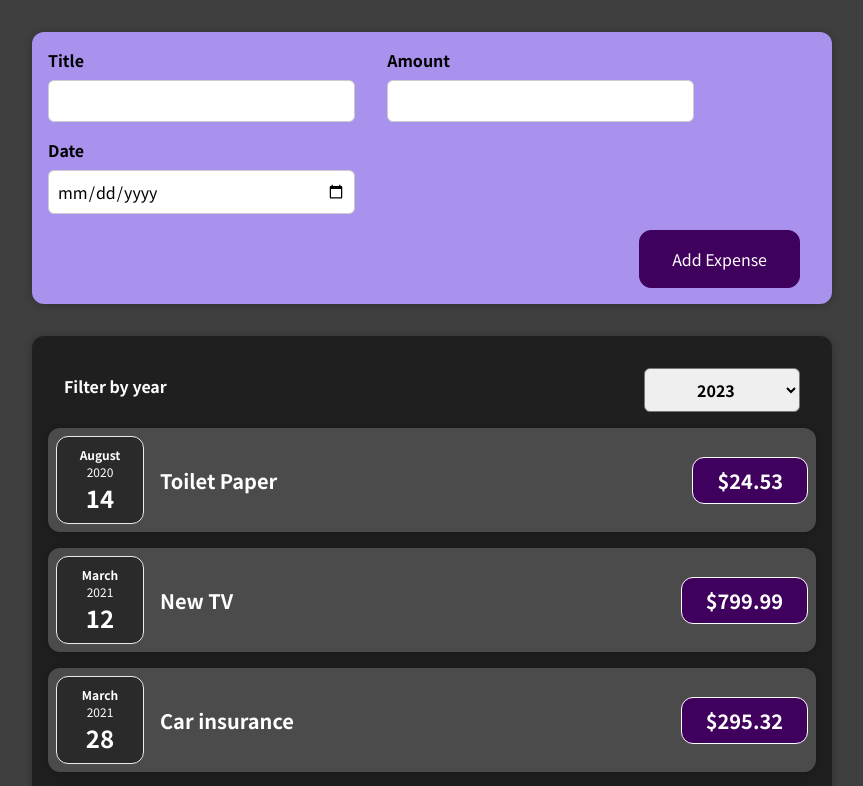
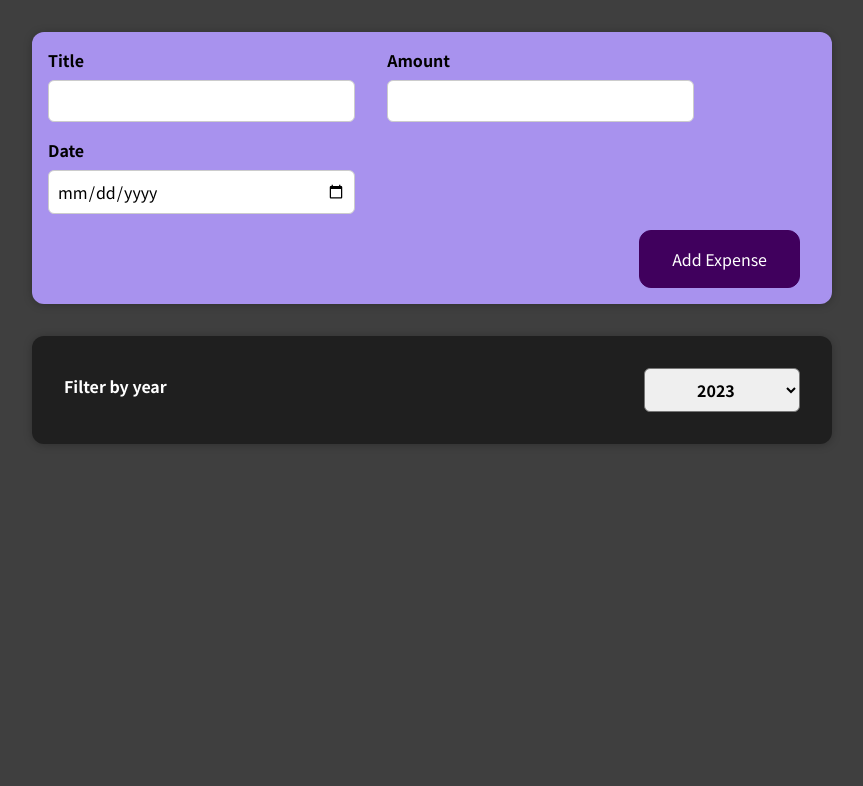
Before and after one commit to MarcinSQL/expense-calendar, a React (Create React App) app: page / in a window 1280 px wide. Shown: the top 786 px of the page, without its empty margins (208-1071 px from the left). Built offline with nearby package versions, Linux system fonts and the light colour scheme.

Commit message:
Added functional filter to expenses component

```diff
--- a/src/components/Expenses/Expenses.js
+++ b/src/components/Expenses/Expenses.js
@@ -23,6 +23,10 @@ function Expenses(props) {
   //   filterInfoText = "2020, 2021, 2022 & 2023";
   // }
 
+  const filteredExpenses = props.expensesList.filter(expense => {
+    return expense.date.getFullYear().toString() === enteredYear;
+  });
+
   const changeYearHandler = (enteredYear) => {
     setEnteredYear(enteredYear);
   };
@@ -31,8 +35,9 @@ function Expenses(props) {
     <Card className="expenses">
       <ExpensesFilter selected={enteredYear} onChangeYear={changeYearHandler} />
       {/* <p>Data for years {filterInfoText} is hidden.</p> */}
-      {props.expensesList.map((expense) => (
+      {filteredExpenses.map((expense) => (
         <ExpenseItem
+          key={expense.id}
           title={expense.title}
           amount={expense.amount}
           date={expense.date}
```
